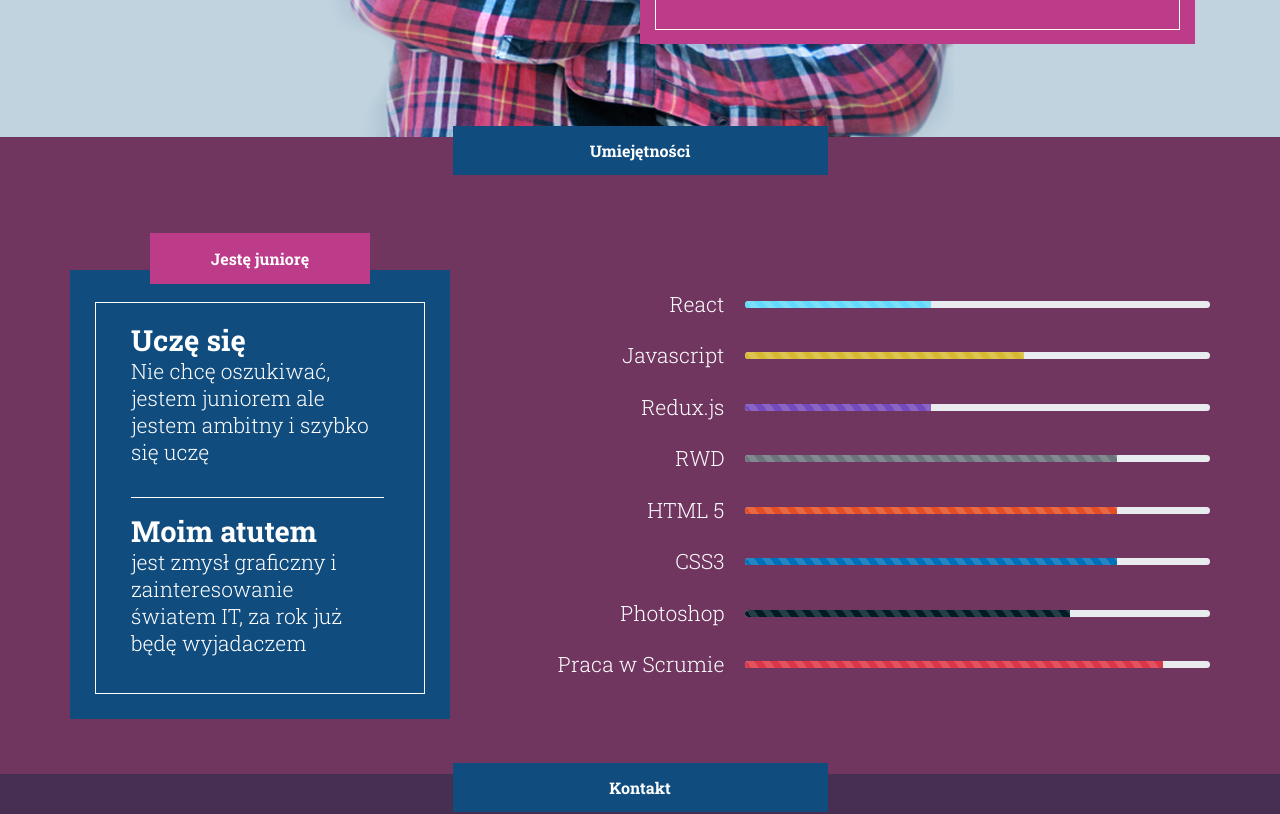
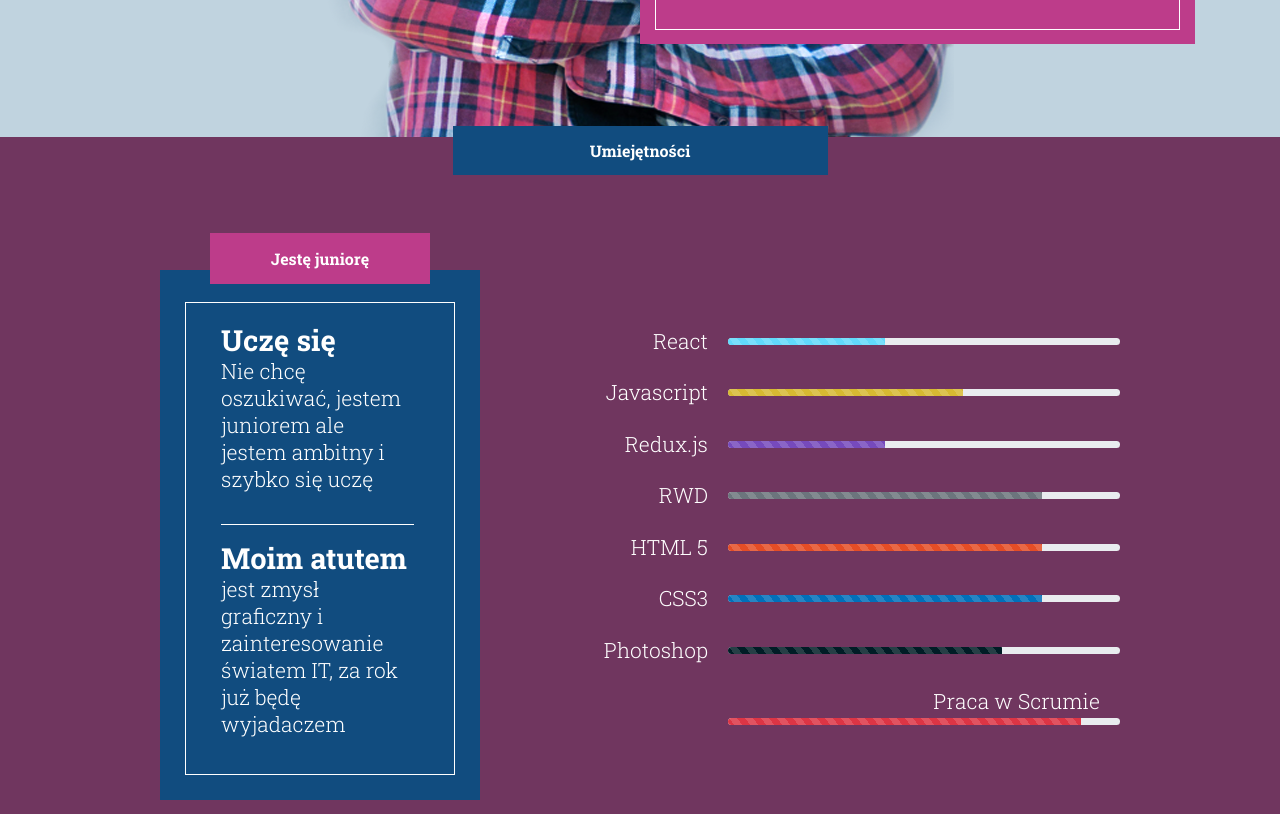
Before and after one commit to sq1fya/my-lp, a React (Create React App) app: page / in a window 1280 px wide. Shown: the part 720-1534 px from the top of the page. Built offline with nearby package versions, Linux system fonts and the light colour scheme.

Commit message:
set 100 width container

```diff
--- a/src/components/section-skills/section-skills.js
+++ b/src/components/section-skills/section-skills.js
@@ -6,12 +6,12 @@ class SectionSkills extends Component {
     return (
       <section className="section-skills container-fluid">
         <div className="row">
-          <div className="container">
+          <div className="container m-0 m-lg-auto col-12 col-lg-9">
             <div className="title mt-4 col-8 col-md-6">
               <h3 className="text-white">Umiejętności</h3>
             </div>
             <div className="info-box row d-flex flex-wrap justify-content-between flex-column-reverse flex-lg-row">
-              <div className="left-box col-md-4 text-white">
+              <div className="left-box text-white col-12 col-lg-4">
                 <div className="title-box justify-content-center">
                   <h6 className="title">Jestę juniorę</h6>
                 </div>
```
